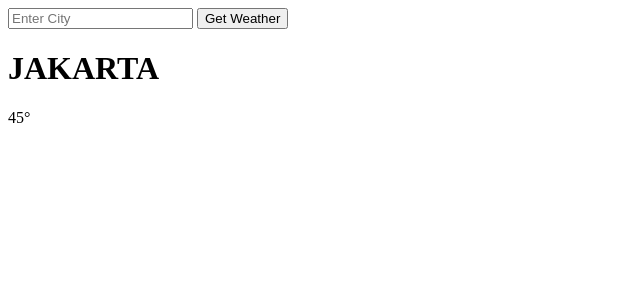
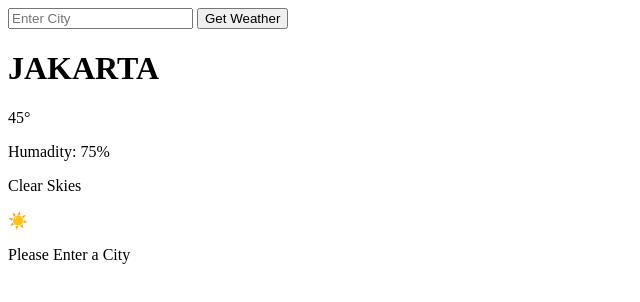
Before and after one commit to rafinazhminugraha/weather-App, a plain HTML site: page index.html in a window 1280 px wide. Shown: the whole page, without its empty margins (0-640 px from the left). Drawn offline with Linux system fonts and the light colour scheme.

Commit message:
finish the html structure

```diff
--- a/index.html
+++ b/index.html
@@ -17,6 +17,10 @@
   <div class="card">
     <h1 class="cityDisplay">JAKARTA</h1>
     <p class="tempDisplay">45°</p>
+    <p class="humadityDisplay">Humadity: 75%</p>
+    <p class="descDisplay">Clear Skies</p>
+    <p class="weatherEmoji">☀️</p>
+    <p class="errorDisplay">Please Enter a City</p>
   </div>
 
   <script src="index.js"></script>
```
